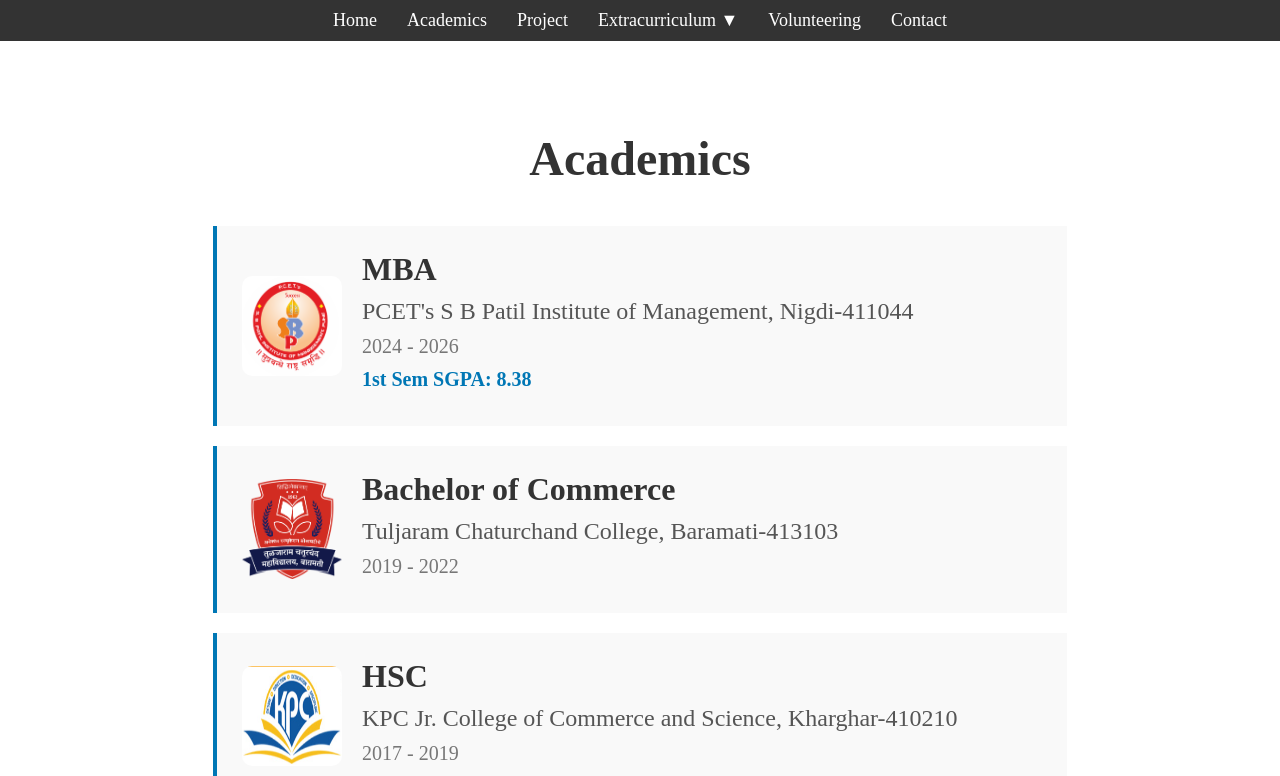
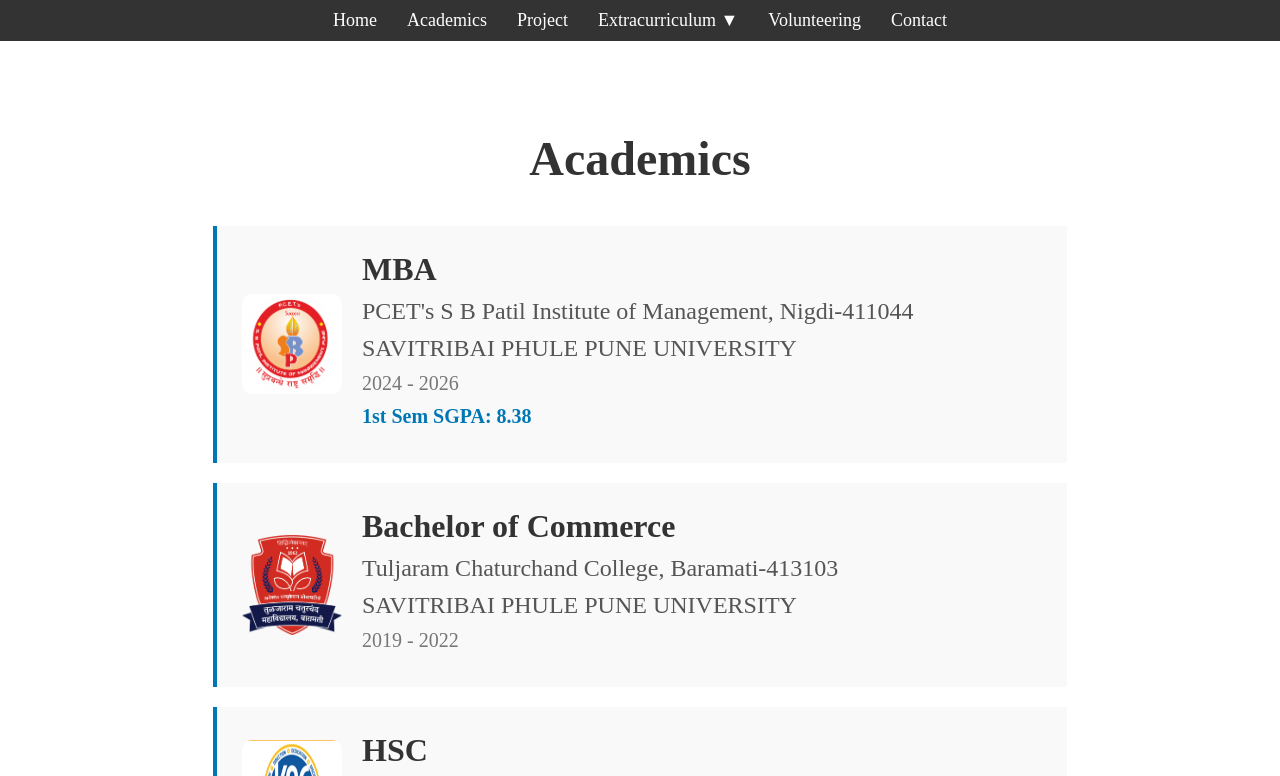
Before and after one commit to 24suhas/suhas24.github.io, a plain HTML site: page index.html in a window 1280 px wide. Both pictures are taken after a click on the link "Academics". Shown: the top 776 px of the page. Drawn offline with Linux system fonts and the light colour scheme.

Commit message:
Update index.html

```diff
--- a/index.html
+++ b/index.html
@@ -199,6 +199,7 @@
             <div>
                 <h3>MBA</h3>
                 <p>PCET's S B Patil Institute of Management, Nigdi-411044</p>
+                <p>SAVITRIBAI PHULE PUNE UNIVERSITY</p>
                 <p class="duration">2024 - 2026</p>
                 <p class="sgpa">1st Sem SGPA: 8.38</p>
             </div>
@@ -208,6 +209,7 @@
             <div>
                 <h3>Bachelor of Commerce</h3>
                 <p>Tuljaram Chaturchand College, Baramati-413103</p>
+                <p>SAVITRIBAI PHULE PUNE UNIVERSITY</p>
                 <p class="duration">2019 - 2022</p>
             </div>
         </div>
```
